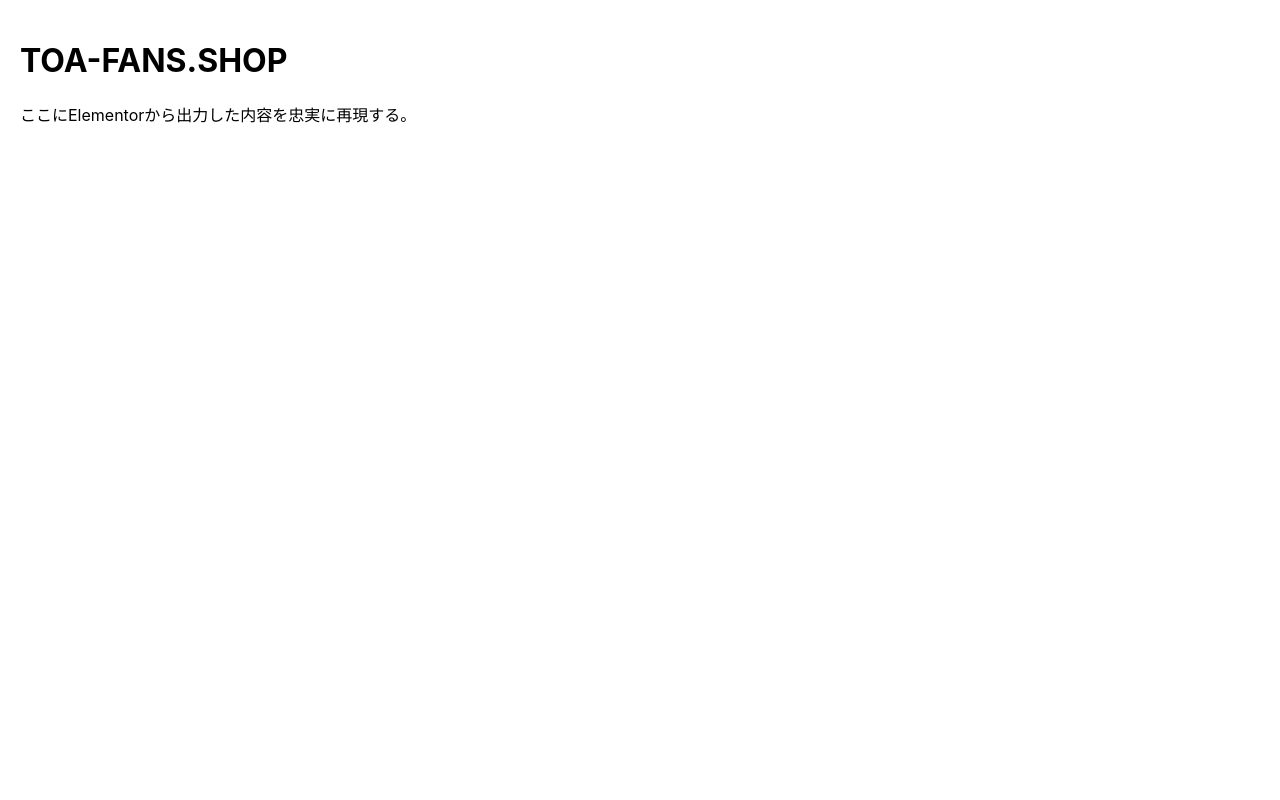
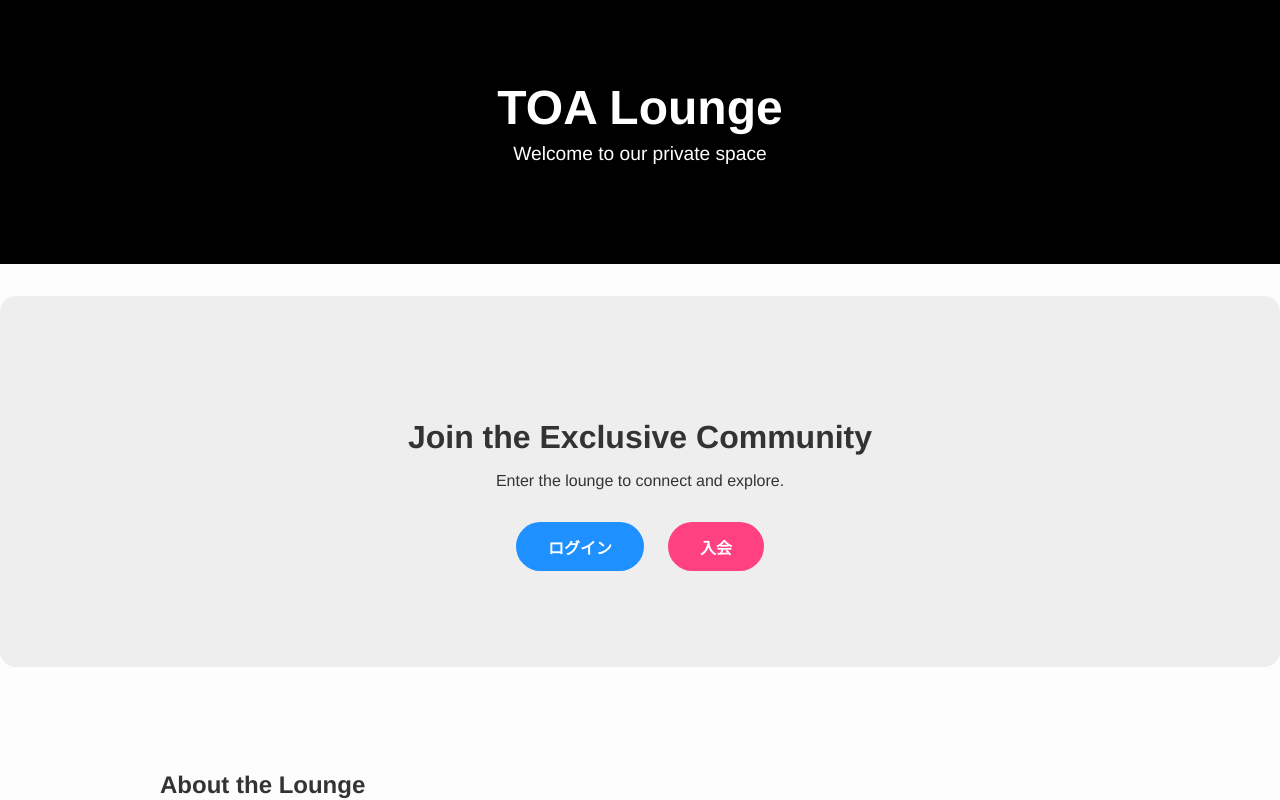
Before and after one commit to HRFM-IOUI/wm-system, a React (Create React App) app: page /lounge in a window 1280 px wide. Shown: the top 800 px of the page. Built offline with nearby package versions, Linux system fonts and the light colour scheme.

Commit message:
Add lounge design

```diff
--- a/src/pages/Lounge.css
+++ b/src/pages/Lounge.css
@@ -1,4 +1,96 @@
-/* 仮のスタイルを設定 */
-.lounge-container {
-    padding: 20px;
-}
+.lounge-wrapper {
+    font-family: 'Helvetica Neue', sans-serif;
+    color: #333;
+    background-color: #fdfdfd;
+  }
+
+  .container {
+    max-width: 960px;
+    margin: 0 auto;
+    padding: 2rem;
+  }
+
+  .lounge-header {
+    background-color: #000;
+    color: #fff;
+    padding: 3rem 0;
+    text-align: center;
+  }
+
+  .site-title {
+    font-size: 3rem;
+    margin: 0;
+  }
+
+  .tagline {
+    font-size: 1.2rem;
+    margin-top: 0.5rem;
+  }
+
+  .lounge-main {
+    padding: 2rem 0;
+  }
+
+  .hero {
+    text-align: center;
+    padding: 4rem 2rem;
+    background: #eee;
+    border-radius: 1rem;
+    margin-bottom: 3rem;
+  }
+
+  .hero-title {
+    font-size: 2rem;
+    margin-bottom: 1rem;
+  }
+
+  .hero-text {
+    font-size: 1rem;
+    margin-bottom: 2rem;
+  }
+
+  .btn-group {
+    display: flex;
+    justify-content: center;
+    gap: 1.5rem;
+  }
+
+  .btn {
+    display: inline-block;
+    padding: 0.8rem 2rem;
+    border-radius: 999px;
+    text-decoration: none;
+    color: white;
+    font-weight: bold;
+    transition: background 0.3s ease;
+  }
+
+  .btn.login {
+    background-color: #1e90ff;
+  }
+
+  .btn.signup {
+    background-color: #ff4081;
+  }
+
+  .btn:hover {
+    opacity: 0.85;
+  }
+
+  .about h3 {
+    font-size: 1.5rem;
+    margin-bottom: 1rem;
+  }
+
+  .about p {
+    font-size: 1rem;
+    line-height: 1.6;
+  }
+
+  .lounge-footer {
+    text-align: center;
+    padding: 2rem 0;
+    font-size: 0.9rem;
+    color: #666;
+    border-top: 1px solid #ddd;
+  }
--- a/src/pages/Lounge.js
+++ b/src/pages/Lounge.js
@@ -1,12 +1,43 @@
-import React from 'react';
-import './Lounge.css';
+import React from "react";
+import "./Lounge.css";
 
-export default function Lounge() {
-    return (
-        <div className="lounge-container">
-            <h1>TOA-FANS.SHOP</h1>
-            <p>ここにElementorから出力した内容を忠実に再現する。</p>
-            {/* 後ほど見本!DOCTYPE.htmlから移植する */}
+const Lounge = () => {
+  return (
+    <div className="lounge-wrapper">
+      <header className="lounge-header">
+        <div className="container">
+          <h1 className="site-title">TOA Lounge</h1>
+          <p className="tagline">Welcome to our private space</p>
         </div>
-    );
-}
+      </header>
+
+      <main className="lounge-main">
+        <section className="hero">
+          <div className="container">
+            <h2 className="hero-title">Join the Exclusive Community</h2>
+            <p className="hero-text">Enter the lounge to connect and explore.</p>
+            <div className="btn-group">
+              <a href="/login" className="btn login">ログイン</a>
+              <a href="/login" className="btn signup">入会</a>
+            </div>
+          </div>
+        </section>
+
+        <section className="about">
+          <div className="container">
+            <h3>About the Lounge</h3>
+            <p>ここはTOAファン専用のラウンジスペースです。イベント、投稿、限定コンテンツをご用意しています。</p>
+          </div>
+        </section>
+      </main>
+
+      <footer className="lounge-footer">
+        <div className="container">
+          <p>&copy; 2025 TOA Lounge. All rights reserved.</p>
+        </div>
+      </footer>
+    </div>
+  );
+};
+
+export default Lounge;
```
